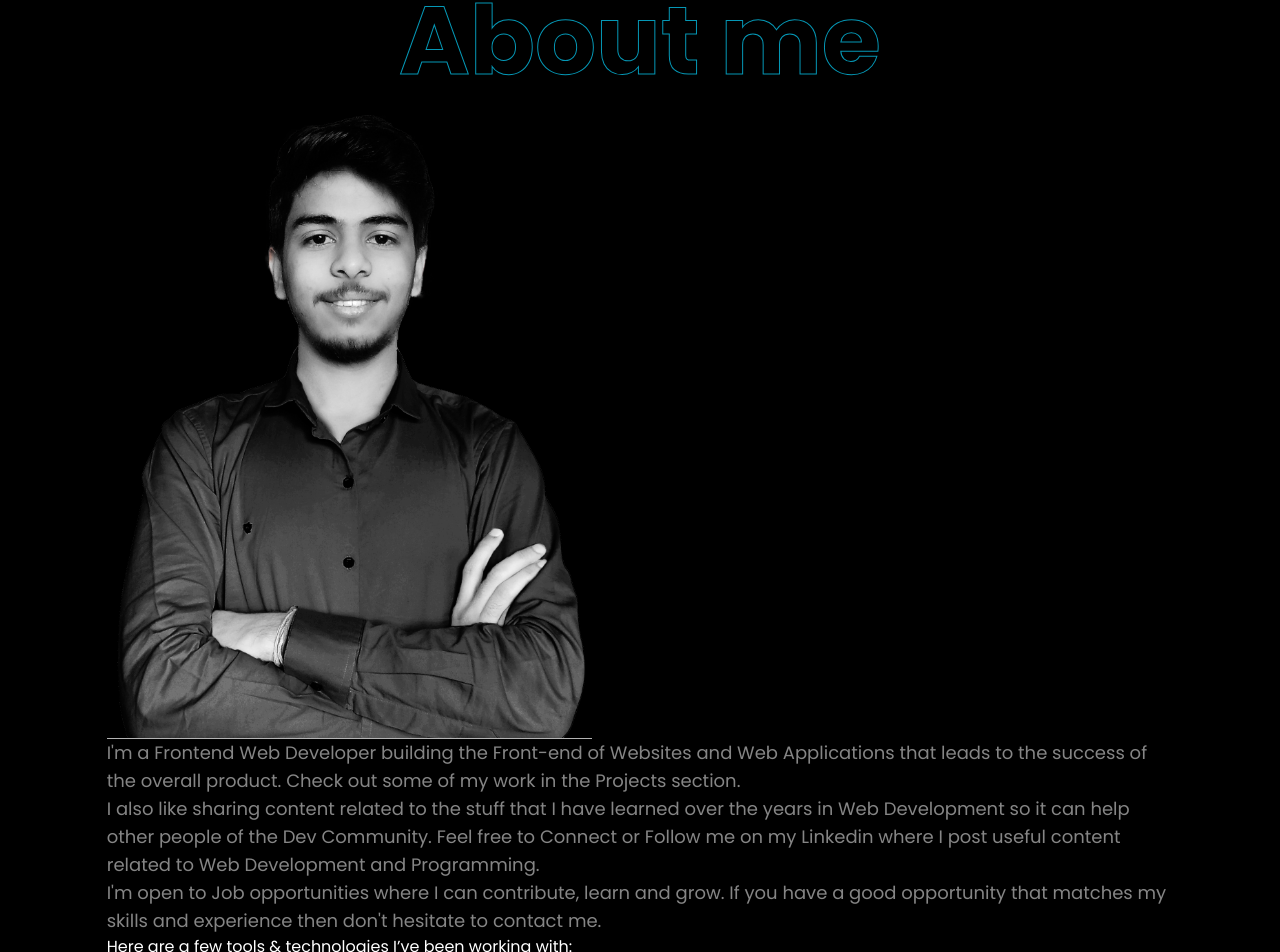
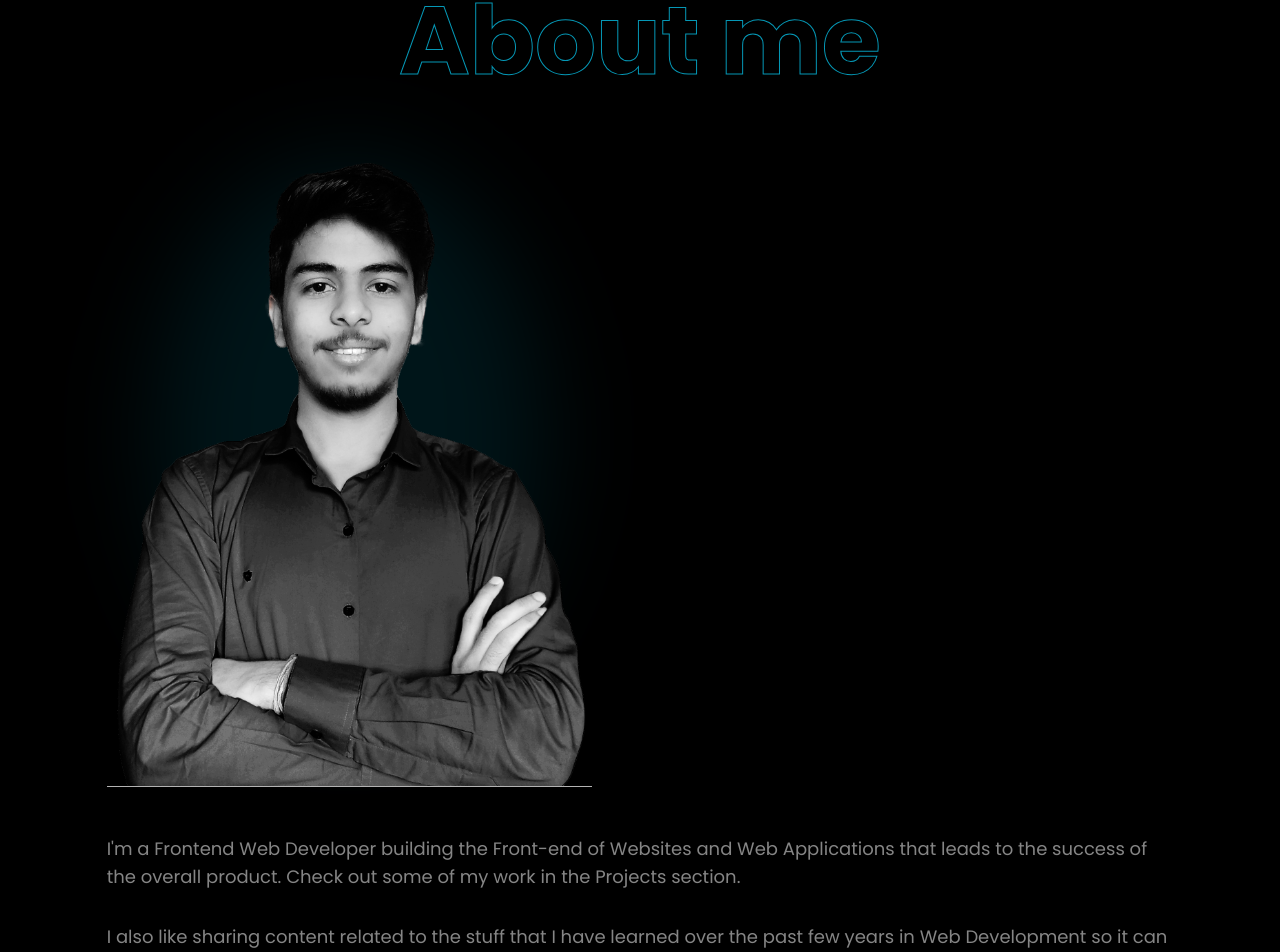
Before and after one commit to kawaljeet99/kawaljeetrathore.com-v1, a React (Create React App) app: page / in a window 1280 px wide. Shown: the part 801-1753 px from the top of the page. Built offline with nearby package versions, Linux system fonts and the light colour scheme.

Commit message:
about section layout

```diff
--- a/src/layout/About/About.jsx
+++ b/src/layout/About/About.jsx
@@ -21,12 +21,13 @@ const About = (props) => {
       <SectionTitle title="About me" />
 
       <div className="">
-        <div>
+        <div className="my-12 relative max-w-max">
           <img
             src={Kawaljeet}
             alt="Kawaljeet Rathore"
-            className="border-b border-white/70 max-h-[650px]"
+            className="border-b border-white/70 max-h-[650px] z-50"
           />
+          <div className="blue_drop_shadow absolute left-1/2 top-1/4 -translate-x-1/2 -translate-y-1/4 h-5/6 w-11/12 md:w-96 bg-cyan-100/10 blur-[50px] rounded-[50%] -z-10"></div>
           {/* <img
             src={TestImg}
             alt="Kawaljeet Rathore"
@@ -40,28 +41,30 @@ const About = (props) => {
             Check out some of my work in the Projects section.
           </p>
 
-          <p>
+          <p className="my-8">
             I also like sharing content related to the stuff that I have learned
-            over the years in Web Development so it can help other people of the
-            Dev Community. Feel free to Connect or Follow me on my Linkedin
-            where I post useful content related to Web Development and
+            over the past few years in Web Development so it can help other
+            people of the Dev Community. Feel free to Connect or Follow me on
+            Linkedin, where I post useful content related to Web Development and
             Programming.
           </p>
 
           <p>
-            I'm open to Job opportunities where I can contribute, learn and
-            grow. If you have a good opportunity that matches my skills and
-            experience then don't hesitate to contact me.
+            I'm open to freelance opportunities where I can contribute, help &
+            grow your business. If you have a good opportunity that matches my
+            skills and experience then don't hesitate to contact me.
           </p>
         </div>
       </div>
 
-      <h3>Here are a few tools & technologies I’ve been working with:</h3>
+      <h3 className="my-8">
+        Here are few tools & technologies I’ve been working with:
+      </h3>
 
-      <div className="relative border-[0.75px] border-gray-300 rounded-md bg-black-400 grid grid-cols-3 grid-rows-3 gap-8 p-8 max-w-max mx-auto sm:grid-cols-5 sm:grid-rows-2 overflow-hidden">
+      <div className="relative border-[0.75px] border-gray-300 rounded-md bg-black-400 grid grid-cols-3 grid-rows-3 gap-9 p-9 max-w-max mx-auto sm:grid-cols-5 sm:grid-rows-2 overflow-hidden mb-20">
         {[HTML5, CSS3, JS, Sass, ReactIcon, Tailwind, Git, Github, Figma].map(
           (icon) => {
-            return <img className="h-10 w-10" src={icon} alt="" />;
+            return <img className="h-11 w-11" src={icon} alt="" />;
           }
         )}
         <div className="blue_drop_shadow absolute left-0 top-1/2 -translate-y-1/2 h-72 w-72 bg-cyan-100/10 blur-[50px] rounded-[50%]"></div>
```
